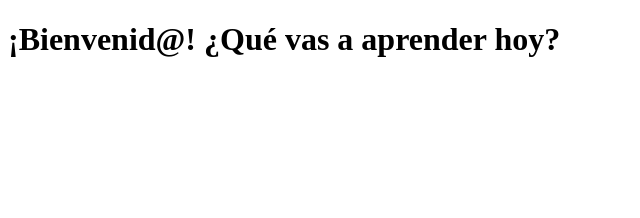
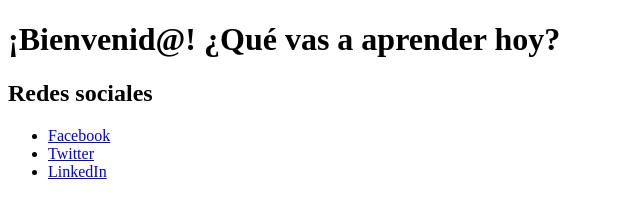
Before and after one commit to CVilis/mi-primera-pagina, a plain HTML site: page index.html in a window 1280 px wide. Shown: the whole page, without its empty margins (0-640 px from the left). Drawn offline with Linux system fonts and the light colour scheme.

Commit message:
Redes Sociales

```diff
--- a/index.html
+++ b/index.html
@@ -11,6 +11,13 @@
   <body>
     <h1>
       ¡Bienvenid@! ¿Qué vas a aprender hoy?
+
+      <h2>Redes sociales</h2>
+  <ul>
+    <li><a href="https://facebook.com" target="_blank">Facebook</a></li>
+    <li><a href="https://twitter.com" target="_blank">Twitter</a></li>
+    <li><a href="https://linkedin.com" target="_blank">LinkedIn</a></li>
+  </ul>
     </h1>
   </body>
 </html>
```
